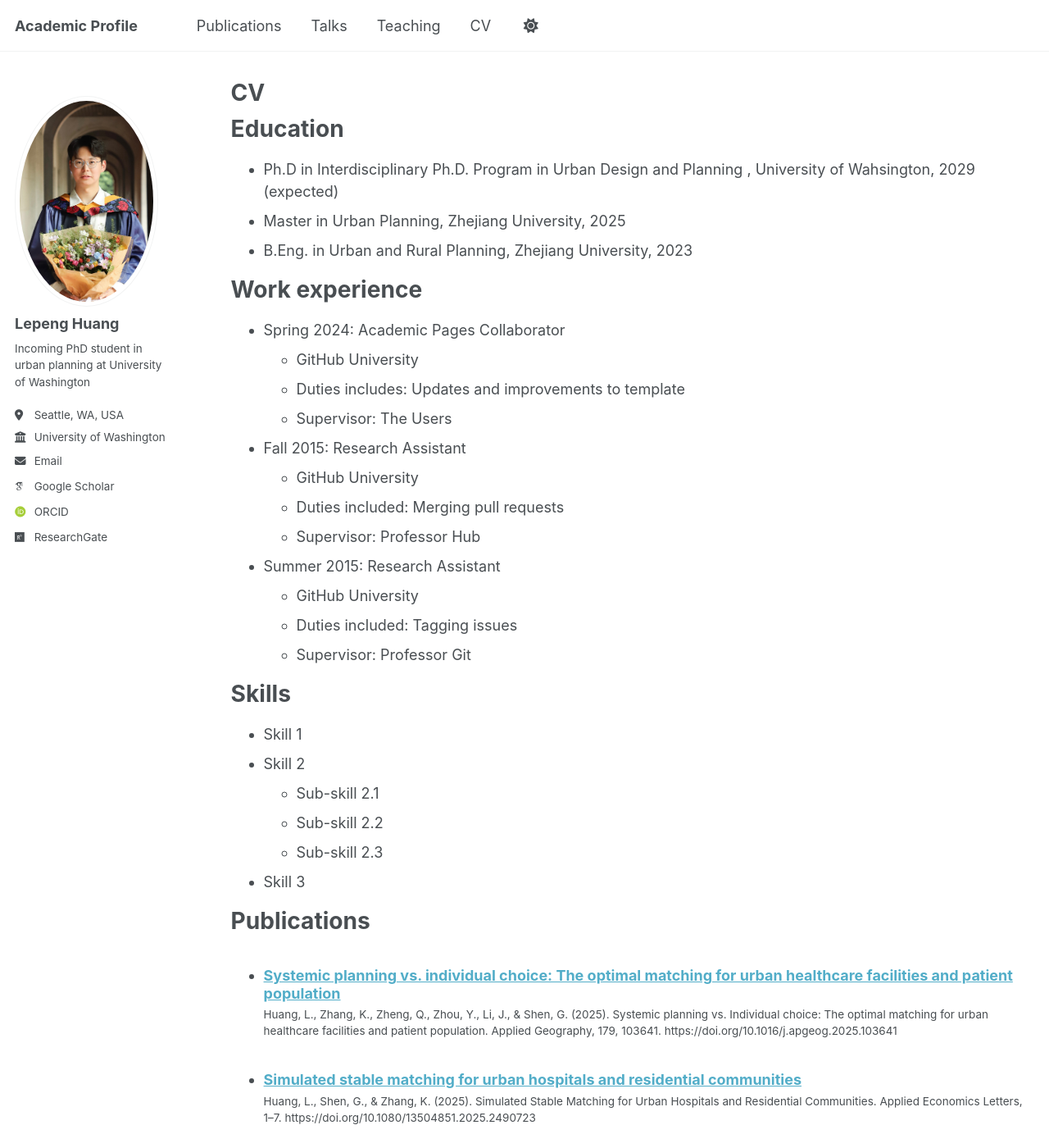
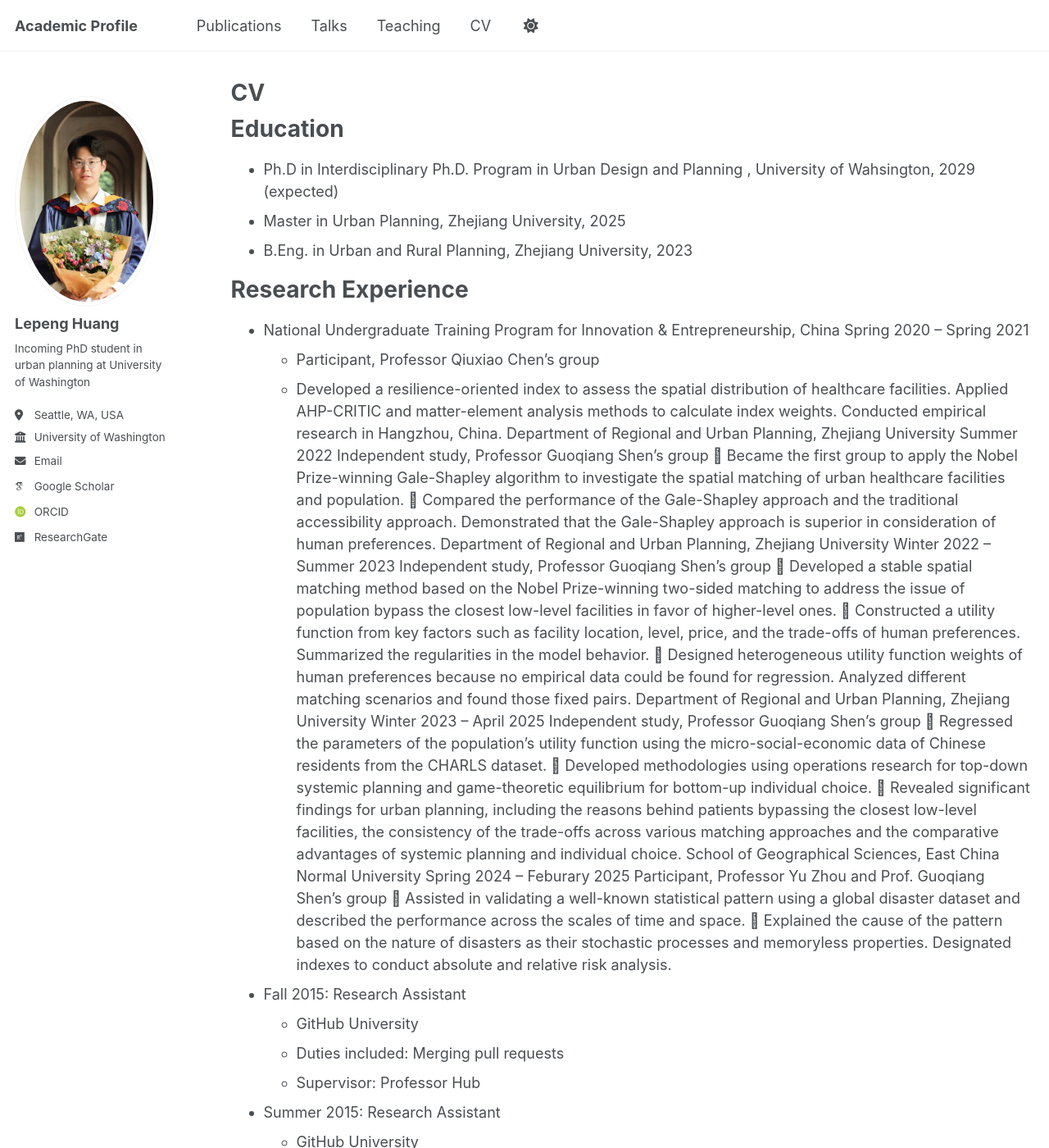
Before and after one commit to lepenghuang/lepenghuang.github.io, a Jekyll site: the page built from _pages/cv.md, in a window 1280 px wide and 1400 px high. Shown: the whole window at 82% size. Built offline with Jekyll 4.4.1, drawn with Linux system fonts in a browser that asks for light colours; some web fonts are replaced; a script that is not in the unit is left out; some of the changed text lies outside the part shown.

Commit message:
Update cv.md

```diff
--- a/_pages/cv.md
+++ b/_pages/cv.md
@@ -15,12 +15,30 @@
 * Master in Urban Planning, Zhejiang University, 2025
 * B.Eng. in Urban and Rural Planning, Zhejiang University, 2023
 
-Work experience
+Research Experience
 ======
-* Spring 2024: Academic Pages Collaborator
-  * GitHub University
-  * Duties includes: Updates and improvements to template
-  * Supervisor: The Users
+* National Undergraduate Training Program for Innovation & Entrepreneurship, China	Spring 2020 – Spring 2021
+  * Participant, Professor Qiuxiao Chen’s group
+  * Developed a resilience-oriented index to assess the spatial distribution of healthcare facilities. Applied AHP-CRITIC and matter-element analysis      methods to calculate index weights. Conducted empirical research in Hangzhou, China.
+Department of Regional and Urban Planning, Zhejiang University	Summer 2022
+Independent study, Professor Guoqiang Shen’s group
+	Became the first group to apply the Nobel Prize-winning Gale-Shapley algorithm to investigate the spatial matching of urban healthcare facilities and population.
+	Compared the performance of the Gale-Shapley approach and the traditional accessibility approach. Demonstrated that the Gale-Shapley approach is superior in consideration of human preferences.
+Department of Regional and Urban Planning, Zhejiang University	Winter 2022 – Summer 2023
+Independent study, Professor Guoqiang Shen’s group
+	Developed a stable spatial matching method based on the Nobel Prize-winning two-sided matching to address the issue of population bypass the closest low-level facilities in favor of higher-level ones.
+	Constructed a utility function from key factors such as facility location, level, price, and the trade-offs of human preferences. Summarized the regularities in the model behavior.
+	Designed heterogeneous utility function weights of human preferences because no empirical data could be found for regression. Analyzed different matching scenarios and found those fixed pairs.
+Department of Regional and Urban Planning, Zhejiang University	Winter 2023 – April 2025
+Independent study, Professor Guoqiang Shen’s group
+	Regressed the parameters of the population’s utility function using the micro-social-economic data of Chinese residents from the CHARLS dataset.
+	Developed methodologies using operations research for top-down systemic planning and game-theoretic equilibrium for bottom-up individual choice.
+	Revealed significant findings for urban planning, including the reasons behind patients bypassing the closest low-level facilities, the consistency of the trade-offs across various matching approaches and the comparative advantages of systemic planning and individual choice.
+School of Geographical Sciences, East China Normal University	Spring 2024 – Feburary 2025
+Participant, Professor Yu Zhou and Prof. Guoqiang Shen’s group
+	Assisted in validating a well-known statistical pattern using a global disaster dataset and described the performance across the scales of time and space.
+	Explained the cause of the pattern based on the nature of disasters as their stochastic processes and memoryless properties. Designated indexes to conduct absolute and relative risk analysis.
+
 
 * Fall 2015: Research Assistant
   * GitHub University
@@ -59,7 +77,13 @@
     {% include archive-single-cv.html %}
   {% endfor %}</ul>
 
-Service and leadership
+Honors and Grants
+======
+* Outstanding Graduate, Zhejiang University, 2023
+* University-Level Scholarship, Zhejiang University, 2019–2022
+* Grants, National Undergraduate Training Program for Innovation & Entrepreneurship,	2020-2021
+
+Service and Leadership
 ======
 * Academic Volunteers, City+ Research network, Summer 2025–Present
 * Class Monitor and Leader, Zhejiang University, Fall 2019–Summer 2023
```
